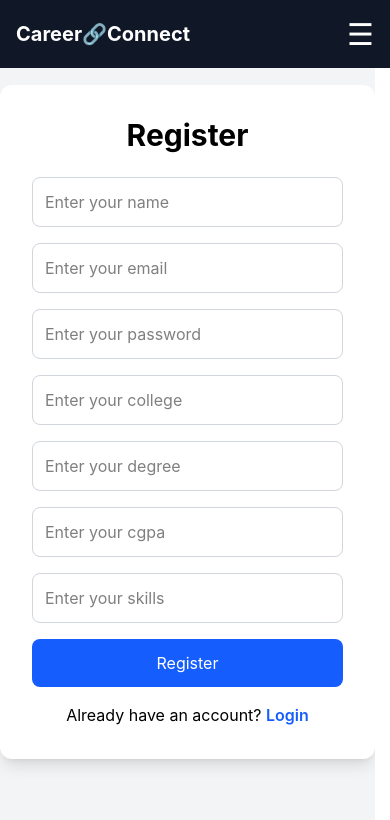
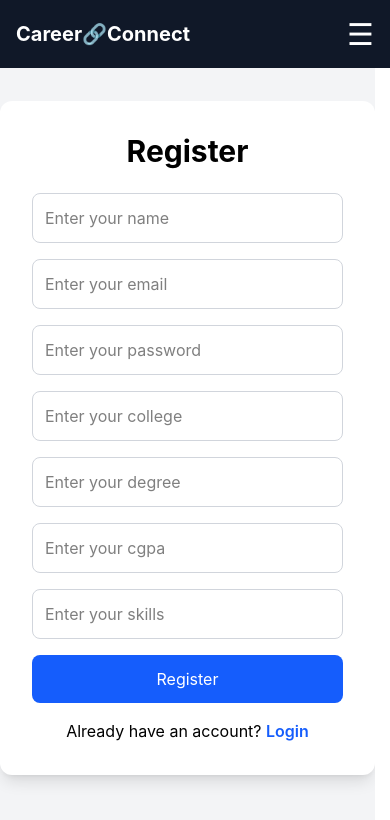
Before and after one commit to Yogeswaran-M/smart-placement-portal, a React (Vite) app in the folder frontend/: page /register in a window 390 px wide. Shown: the top 820 px of the page. Built offline with nearby package versions, Linux system fonts and the light colour scheme; no server answers.

Commit message:
Register navbar responsive fix

```diff
--- a/frontend/src/pages/Register.jsx
+++ b/frontend/src/pages/Register.jsx
@@ -38,7 +38,7 @@
   };
 
 return(
-  <div className="min-h-screen flex items-center justify-center bg-gray-100">
+  <div className="min-h-screen flex items-center justify-center bg-gray-100 mt-4">
     <form
     onSubmit={handleSubmit}
     className="bg-white p-8 rounded-xl shadow-lg w-[400px]"
```
